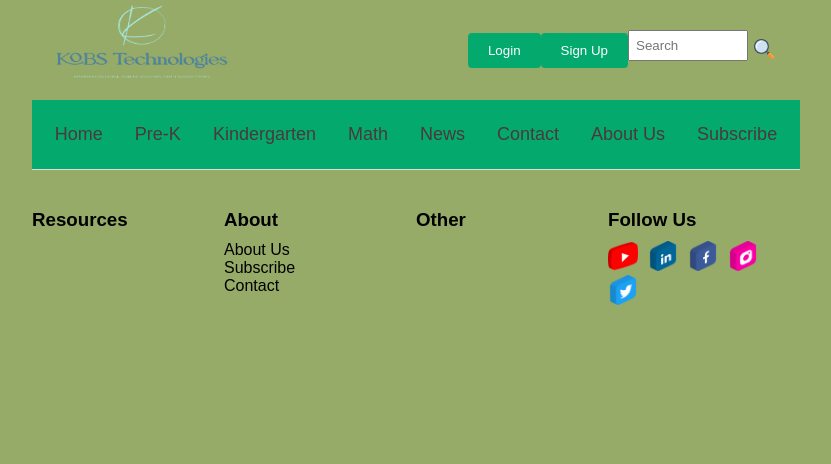
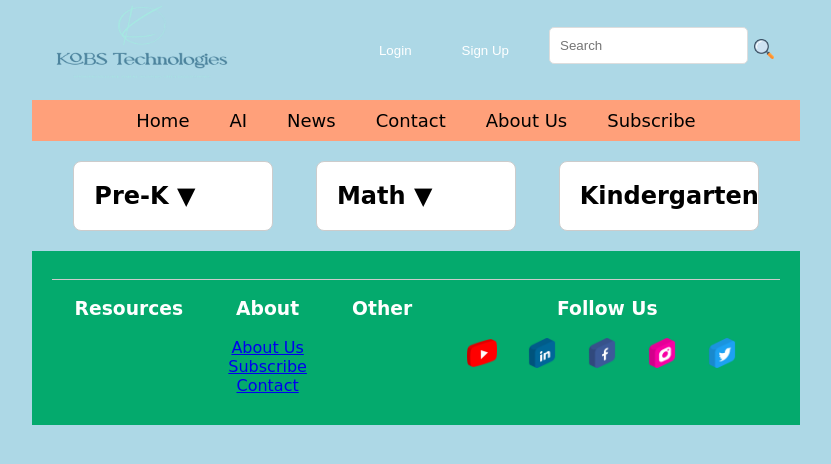
Before and after one commit to kvsravindrareddy/kvs-assessment-ui, a React (Create React App) app: page / in a window 1280 px wide. Shown: the top 464 px of the page, without its empty margins (224-1055 px from the left). Built offline with nearby package versions, Linux system fonts and the light colour scheme.

Commit message:
UI changes

```diff
--- a/src/App.js
+++ b/src/App.js
@@ -12,31 +12,23 @@ import CountingMoney from './pages/random/CountingMoney';
 import PreKWorksheets from './pages/prek/PreKWorksheets';
 import Shapes from './pages/prek/Shapes';
 import Colors from './pages/prek/Colors';
+import SpeakComponent from './pages/ai/SpeakComponent';
 
 function App() {
   const [activeSection, setActiveSection] = useState('Home');
-  const [showMathOptions, setShowMathOptions] = useState(false);
-  const [showPrekOptions, setShowPrekOptions] = useState(false);
+  const [expandedSection, setExpandedSection] = useState(null);
 
-  const navigationOptions = ['Home', 'Pre-K', 'Kindergarten', 'Math', 'News', 'Contact', 'About Us', 'Subscribe'];
-  const mathOptions = ['Random Assessment', 'Generate Numbers', "Word Problems", "Counting Money"];
+  const navigationOptions = ['Home', 'AI', 'News', 'Contact', 'About Us', 'Subscribe'];
+  const mathOptions = ['Random Assessment', 'Generate Numbers', 'Word Problems', 'Counting Money'];
   const prekOptions = ['Alphabets', 'Numbers', 'Shapes', 'Colors'];
 
   const handleNavigationClick = (option) => {
-    if (option === 'Pre-K') {
-      setShowPrekOptions(!showPrekOptions);
-    } else {
     setActiveSection(option);
-    }
   };
 
-  const toggleMathOptions = () => {
-    setShowMathOptions(!showMathOptions);
-  }
-
-  const togglePrekOptions = () => {
-    setShowPrekOptions(!showPrekOptions);
-  }
+  const toggleSection = (section) => {
+    setExpandedSection(expandedSection === section ? null : section);
+  };
 
   const renderMathComponent = (option) => {
     switch (option) {
@@ -51,7 +43,7 @@ function App() {
       default:
         return null;
     }
-  }
+  };
 
   const renderPrekComponent = (option) => {
     switch (option) {
@@ -66,36 +58,53 @@ function App() {
       default:
         return null;
     }
-  }
+  };
 
   return (
     <div id="mainpage" className={activeSection === 'Home' ? 'home' : ''}>
-      <div className='header'>
-        <div className='brand-section'>
-          <img src={require('./images/kobstechnologies-color.png')} alt='logo' />
+      <div className="header">
+        <div className="brand-section">
+          <img src={require('./images/kobstechnologies-color.png')} alt="logo" />
         </div>
-        <div className='nav-right'>
-          <div className='buttons'>
-            <button className='login'>Login</button>
-            <button className='signup'>Sign Up</button>
+        <div className="nav-right">
+          <div className="buttons">
+            <button className="login">Login</button>
+            <button className="signup">Sign Up</button>
           </div>
-          <div className='search'>
-            <input type='text' placeholder='Search' />
-            <button className='search-icon'>
-              <img src={require('./images/search-icon.png')} alt='search' />
+          <div className="search">
+            <input type="text" placeholder="Search" />
+            <button className="search-icon">
+              <img src={require('./images/search-icon.png')} alt="search" />
             </button>
           </div>
         </div>
       </div>
       <div className="topnav">
-        {navigationOptions.map(option => (
+        {navigationOptions.map((option) => (
           <div key={option} className={activeSection === option ? 'active' : ''}>
-            {option === 'Math' ? (
-              <div className="dropdown" onMouseEnter={toggleMathOptions} onMouseLeave={toggleMathOptions}>
-                <a className="dropbtn">Math</a>
-                {showMathOptions && (
+            <a onClick={() => handleNavigationClick(option)}>{option}</a>
+          </div>
+        ))}
+      </div>
+      {activeSection === 'Home' && (
+        <div className="home-sections">
+          <div className="section-card" onClick={() => toggleSection('Pre-K')}>
+            <h2>Pre-K {expandedSection === 'Pre-K' ? '▲' : '▼'}</h2>
+            {expandedSection === 'Pre-K' && (
               <div className="dropdown-content">
-                    {mathOptions.map(mathOption => (
+                {prekOptions.map((prekOption) => (
+                  <a key={prekOption} onClick={() => handleNavigationClick(prekOption)}>
+                    {prekOption}
+                  </a>
+                ))}
+              </div>
+            )}
+          </div>
+          <div className="section-card" onClick={() => toggleSection('Math')}>
+            <h2>Math {expandedSection === 'Math' ? '▲' : '▼'}</h2>
+            {expandedSection === 'Math' && (
+              <div className="dropdown-content">
+                {mathOptions.map((mathOption) => (
                   <a key={mathOption} onClick={() => handleNavigationClick(mathOption)}>
                     {mathOption}
                   </a>
@@ -103,32 +112,18 @@ function App() {
               </div>
             )}
           </div>
-            ) : option === 'Pre-K' ? (
-              <div className="dropdown" onMouseEnter={togglePrekOptions} onMouseLeave={togglePrekOptions}>
-                <a className="dropbtn">Pre-K</a>
-                {showPrekOptions && (
-                  <div className="dropdown-content">
-                    {prekOptions.map(prekOption => (
-                      <a key={prekOption} onClick={() => handleNavigationClick(prekOption)}>
-                        {prekOption}
-                      </a>
-                    ))}
+          <div className="section-card" onClick={() => handleNavigationClick('Kindergarten')}>
+            <h2>Kindergarten</h2>
+          </div>
         </div>
       )}
-              </div>
-            ) : (
-              <a onClick={() => handleNavigationClick(option)}>{option}</a>
-            )}
-          </div>
-        ))}
-      </div>
-      {renderPrekComponent(activeSection)}
-      {renderMathComponent(activeSection)}
+      {activeSection === 'AI' && <SpeakComponent />}
+      {prekOptions.includes(activeSection) && renderPrekComponent(activeSection)}
+      {mathOptions.includes(activeSection) && renderMathComponent(activeSection)}
       {activeSection === 'Subscribe' && <Subscribe />}
       {activeSection === 'Contact' && <Contactus />}
       {activeSection === 'About Us' && <AboutUs />}
 
-      {/* Footer section */}
       <footer>
         <hr className="footer-line" />
         <div className="footer-content">
@@ -139,11 +134,10 @@ function App() {
           <div className="footer-section about">
             <h3>About</h3>
             <a href="#" onClick={() => handleNavigationClick('About Us')}>About Us</a>
-              <br/>
+            <br />
             <a href="#" onClick={() => handleNavigationClick('Subscribe')}>Subscribe</a>
-              <br/>
+            <br />
             <a href="#" onClick={() => handleNavigationClick('Contact')}>Contact</a>
-
           </div>
           <div className="footer-section other">
             <h3>Other</h3>
@@ -152,11 +146,21 @@ function App() {
           <div className="footer-section follow-us">
             <h3>Follow Us</h3>
             <div className="social-icons">
-                <a href="https://www.youtube.com/@kobstechnologies/videos" target="_blank" rel="noopener noreferrer"><img className="icon" src={require('./images/youtube-logo.png')} alt="YouTube" /></a>
-                <a href="https://www.linkedin.com/in/kobs-technologies-9965572a6/" target="_blank" rel="noopener noreferrer"><img className="icon" src={require('./images/linkedin-logo.png')} alt="LinkedIn" /></a>
-                <a href="https://www.facebook.com/profile.php?id=61554761378472" target="_blank" rel="noopener noreferrer"><img className="icon" src={require('./images/facebook-logo.png')} alt="Facebook" /></a>
-                <a href="https://www.threads.net/@kobstechnologies" target="_blank" rel="noopener noreferrer"><img className="icon" src={require('./images/instagram-logo.png')} alt="Instagram" /></a>
-                <a href="https://twitter.com/technologi32955" target="_blank" rel="noopener noreferrer"><img className="icon" src={require('./images/twitter-logo.png')} alt="Twitter" /></a>
+              <a href="https://www.youtube.com/@kobstechnologies/videos" target="_blank" rel="noopener noreferrer">
+                <img className="icon" src={require('./images/youtube-logo.png')} alt="YouTube" />
+              </a>
+              <a href="https://www.linkedin.com/in/kobs-technologies-9965572a6/" target="_blank" rel="noopener noreferrer">
+                <img className="icon" src={require('./images/linkedin-logo.png')} alt="LinkedIn" />
+              </a>
+              <a href="https://www.facebook.com/profile.php?id=61554761378472" target="_blank" rel="noopener noreferrer">
+                <img className="icon" src={require('./images/facebook-logo.png')} alt="Facebook" />
+              </a>
+              <a href="https://www.threads.net/@kobstechnologies" target="_blank" rel="noopener noreferrer">
+                <img className="icon" src={require('./images/instagram-logo.png')} alt="Instagram" />
+              </a>
+              <a href="https://twitter.com/technologi32955" target="_blank" rel="noopener noreferrer">
+                <img className="icon" src={require('./images/twitter-logo.png')} alt="Twitter" />
+              </a>
             </div>
           </div>
         </div>
--- a/src/Config.js
+++ b/src/Config.js
@@ -1,15 +1,18 @@
 const CONFIG = {
     development: {
         EVALUATION_BASE_URL: 'http://localhost:9004',
-        ADMIN_BASE_URL: 'http://localhost:9003'
+        ADMIN_BASE_URL: 'http://localhost:9003',
+        AI_ASSESSMENT_BASE_URL: 'http://localhost:9005'
     },
     staging: {
         EVALUATION_BASE_URL: 'http://localhost:9004',
-        ADMIN_BASE_URL: 'http://localhost:9003'
+        ADMIN_BASE_URL: 'http://localhost:9003',
+        AI_ASSESSMENT_BASE_URL: 'http://localhost:9005'
     },
     production: {
         EVALUATION_BASE_URL: 'http://localhost:9004',
-        ADMIN_BASE_URL: 'http://localhost:9003'
+        ADMIN_BASE_URL: 'http://localhost:9003',
+        AI_ASSESSMENT_BASE_URL: 'http://localhost:9005'
     }
 };
 
--- /dev/null
+++ b/src/css/SpeakComponent.css
@@ -0,0 +1,34 @@
+/* SpeakComponent.css */
+
+.speak-component {
+    max-width: 600px;
+    margin: 0 auto;
+    padding: 20px;
+    border: 1px solid #ccc;
+    border-radius: 5px;
+    background-color: #f9f9f9;
+  }
+
+  .speak-component button {
+    padding: 10px 20px;
+    margin-right: 10px;
+    background-color: #007bff;
+    color: #fff;
+    border: none;
+    border-radius: 5px;
+    cursor: pointer;
+  }
+
+  .speak-component button:hover {
+    background-color: #0056b3;
+  }
+
+  .speak-component textarea {
+    width: 100%;
+    height: 150px;
+    margin-bottom: 10px;
+    padding: 10px;
+    border: 1px solid #ccc;
+    border-radius: 5px;
+    resize: none;
+  }
--- a/src/css/footer.css
+++ b/src/css/footer.css
@@ -3,3 +3,38 @@
     height: auto;
     margin-right: 10px;
 }
+
+footer {
+    background-color: #04AA6D;
+    color: white;
+    padding: 20px;
+    text-align: center;
+  }
+
+  .footer-line {
+    border: none;
+    border-top: 1px solid #ccc;
+  }
+
+  .footer-content {
+    display: flex;
+    justify-content: space-around;
+    flex-wrap: wrap;
+  }
+
+  .footer-section {
+    margin: 10px;
+  }
+
+  .footer-section h3 {
+    margin-top: 0;
+  }
+
+  .social-icons {
+    display: flex;
+    justify-content: center;
+  }
+
+  .social-icons a {
+    margin: 0 10px;
+  }
--- a/src/css/styles.css
+++ b/src/css/styles.css
@@ -1,24 +1,4 @@
 /* styles.css */
-.home {
-  background-color: rgb(255, 255, 255);
-}
-
-.header {
-  display: flex;
-  justify-content: space-between;
-  align-items: center;
-  padding: 10px 20px;
-}
-
-.brand-section {
-  display: flex;
-  align-items: center;
-}
-
-.brand-section img {
-  width: 180px;
-  height: 80px;
-}
 
 .brand-section-buttons {
   margin-left: auto; /* Push buttons to the right */
@@ -27,7 +7,7 @@
 }
 
 .brand-section-buttons button {
-  margin-left: 10px; /* Add space between buttons */
+  margin-left: 10px; /* Add space between buttons *
   background-color: transparent;
   color: white;
   border: none;
@@ -39,37 +19,7 @@
   background-color: #45A049; /* Highlight color on hover */
 }
 
-.search {
-  display: flex;
-  align-items: center;
-  margin-top: auto;
-}
-
-.search input[type="text"] {
-  padding: 6px;
-  width: 120px; /* Adjust the width as needed */
-}
-
-.search button.search-icon {
-  padding: 6px;
-  background-color: transparent;
-  border: none;
-  cursor: pointer;
-}
-
-.search button.search-icon img {
-  width: 20px;
-  height: 20px;
-}
-
-body {
-  margin: 0;
-  padding: 0;
-  background-color: #97ab68;
-  font-family: Arial, sans-serif;
-}
-
-  .contact-form {
+.contact-form {
     margin: 20px;
     padding: 20px;
     width: 90%; /* Adjust the width to make the table slightly bigger */
@@ -166,7 +116,7 @@ body {
 
 #mainpage {
   padding: 0 20%; /* Adjust the padding to leave white space on the left and right */
-  background-color: #97ab68;
+  /*background-color: #97ab68;*/
 }
 
 .topnav {
@@ -174,67 +124,47 @@ body {
   justify-content: center;
   background-color: #04AA6D;
   padding: 10px 0;
-}
-
-.topnav a {
-  display: block;
-  color: #4c3939;
-  padding: 14px 16px;
-  text-decoration: none;
-  font-size: 18px;
-  transition: background-color 0.3s, color 0.3s; /* Add smooth transition effect */
+  flex-wrap: wrap;
 }
 
 .topnav a:hover {
-  background-color: white; /* Change background color on hover */
-  color: #04AA6D; /* Change text color on hover */
-  border-radius: 10px; /* Add rounded corners on hover */
+  background-color: white;
+  color: #04AA6D;
+  border-radius: 10px;
 }
 
 .topnav a.active {
   background-color: #4c3939;
-  color: #04AA6D;
+  color: white;
   border-radius: 10px;
 }
 
 /* 3D Effect on Navigation Items */
 .topnav a {
   position: relative;
-}
-
-.topnav a::before {
-  content: '';
-  position: absolute;
-  top: 100%;
-  left: 0;
-  width: 100%;
-  height: 3px;
-  background-color: #04AA6D;
-  transform: scaleY(0); /* Initially, hide the line */
-  transition: transform 0.3s ease;
-}
-
-.topnav a:hover::before,
-.topnav a.active::before {
-  transform: scaleY(1); /* Show the line on hover or when active */
-}
-
-.nav-right {
-  display: flex;
-  align-items: center;
+  color: #4c3939;
+  padding: 14px 16px;
+  text-decoration: none;
+  font-size: 18px;
+  transition: background-color 0.3s, color 0.3s;
 }
 
 .dropdown-content {
-  position: absolute;
-  background-color: #f9f9f9;
-  min-width: 100px;
-  box-shadow: 0px 8px 16px 0px rgba(0,0,0,0.2);
-  z-index: 1;
+  margin-top: 10px;
+  text-align: left;
 }
 
-.dropdown {
-  position: relative;
-  display: inline-block;
+.dropdown-content a {
+  display: block;
+  padding: 8px 0;
+  color: #04AA6D;
+  text-decoration: none;
+  transition: color 0.3s;
+}
+
+.dropdown-content a:hover {
+  color: #00796B;
+  text-decoration: underline;
 }
 
 .generated-numbers-table {
@@ -382,6 +312,7 @@ body {
 
 /* Updated CSS for responsiveness and footer */
 /* Add media queries for responsiveness */
+/* Responsive Adjustments */
 @media screen and (max-width: 768px) {
   .topnav {
     flex-direction: column;
@@ -390,31 +321,21 @@ body {
   .topnav a {
     padding: 8px 0;
   }
+  .header {
+    flex-direction: column;
+    align-items: center;
+  }
+  .nav-right {
+    flex-direction: column;
+    align-items: center;
+  }
+  .buttons {
+    flex-direction: column;
+  }
+  .search {
+    margin-top: 10px;
+  }
 }
-
-.footer-line {
-  border: none;
-  border-top: 1px solid #ddd;
-  margin: 0;
-  clear: both;
-}
-
-.footer-content {
-  display: flex;
-  justify-content: space-around;
-  padding: 20px 0;
-}
-.footer-section {
-  flex: 1;
-}
-.footer-section h3 {
-  margin-bottom: 10px;
-}
-.footer-section a {
-  color: #000;
-  text-decoration: none;
-}
-
 
 /* Animated Logo */
 .brand-section img {
@@ -442,3 +363,131 @@ body {
 .search-icon:hover img {
   transform: scale(1.2); /* Increase size on hover */
 }
+
+
+body {
+  margin: 0;
+  padding: 0;
+  background-color: #add8e6;
+  font-family: 'Comic Sans MS', sans-serif;
+}
+
+.home {
+  background-color: inherit;
+}
+
+.home-sections {
+  display: flex;
+  justify-content: space-around;
+  padding: 20px;
+}
+
+.header {
+  display: flex;
+  justify-content: space-between;
+  align-items: center;
+  padding: 10px 20px;
+  /*background-color: #04AA6D;*/
+}
+
+.brand-section {
+  display: flex;
+  align-items: center;
+}
+
+.brand-section img {
+  width: 180px;
+  height: 80px;
+}
+
+.nav-right {
+  display: flex;
+  align-items: center;
+}
+
+.buttons {
+  /*margin-left: 20px;*/
+  display: flex;
+}
+
+.buttons button {
+  margin-left: 10px;
+  background-color: transparent;
+  color: white;
+  border: none;
+  cursor: pointer;
+  /*padding: 10px 20px;
+  border-radius: 5px;*/
+}
+
+.buttons button.login:hover,
+.buttons button.signup:hover {
+  background-color: #45A049;
+}
+
+.buttons button:hover {
+  background-color: #ff6347;
+}
+
+.search {
+  display: flex;
+  align-items: center;
+  margin-left: 20px;
+}
+
+.search input[type="text"] {
+  padding: 10px;
+  border-radius: 5px;
+  border: 1px solid #ddd;
+}
+
+.search button.search-icon {
+  padding: 6px;
+  background-color: transparent;
+  border: none;
+  cursor: pointer;
+}
+
+.search button.search-icon img {
+  width: 20px;
+  height: 20px;
+}
+
+.topnav {
+  display: flex;
+  justify-content: center;
+  background-color: #ffa07a;
+  padding: 10px 0;
+  flex-wrap: wrap;
+}
+
+.topnav a {
+  color: black;
+  padding: 14px 20px;
+  text-decoration: none;
+  font-size: 18px;
+  transition: background-color 0.3s, color 0.3s;
+}
+
+.section-card {
+  background-color: white;
+  border: 1px solid #ccc;
+  border-radius: 8px;
+  width: 200px;
+  padding: 20px;
+  text-align: center;
+  cursor: pointer;
+  transition: box-shadow 0.3s;
+}
+
+.section-card:hover {
+  box-shadow: 0 4px 8px rgba(0, 0, 0, 0.1);
+}
+
+.section-card h2 {
+  margin: 0;
+  font-size: 24px;
+  display: flex;
+  justify-content: space-between;
+  align-items: center;
+}
--- /dev/null
+++ b/src/pages/ai/SpeakComponent.jsx
@@ -0,0 +1,63 @@
+import React, { useState } from 'react';
+import '../../css/SpeakComponent.css'; // Make sure to create this CSS file for styling purposes
+
+function SpeakComponent() {
+  const [storyText, setStoryText] = useState('');
+  const [capturedText, setCapturedText] = useState('');
+  const [isListening, setIsListening] = useState(false);
+
+  const fetchStory = async () => {
+    try {
+      const response = await fetch('http://localhost:9005/story');
+      const data = await response.json();
+      setStoryText(data.text);
+    } catch (error) {
+      console.error('Error fetching story:', error);
+    }
+  };
+
+  const toggleListening = () => {
+    setIsListening(prevState => !prevState);
+    if (!isListening) {
+      // Start listening
+      // You can integrate a speech recognition library here
+    } else {
+      // Stop listening
+      // Send the captured text to the POST API
+      sendCapturedText();
+    }
+  };
+
+  const sendCapturedText = async () => {
+    try {
+      const response = await fetch('http://localhost:9005/speechtotext', {
+        method: 'POST',
+        headers: {
+          'Content-Type': 'application/json'
+        },
+        body: JSON.stringify({ text: capturedText })
+      });
+      // Handle response if needed
+    } catch (error) {
+      console.error('Error sending captured text:', error);
+    }
+  };
+
+  const handleChange = (event) => {
+    setCapturedText(event.target.value);
+  };
+
+  return (
+    <div className="speak-component">
+      <button onClick={fetchStory}>Fetch Story</button>
+      <div className="story-text">{storyText}</div>
+      <textarea placeholder="Speak here..." value={capturedText} onChange={handleChange}></textarea>
+      <button onClick={toggleListening}>
+        {isListening ? 'End Test' : 'Start Test'}
+      </button>
+      {isListening && <div className="listening-icon"></div>}
+    </div>
+  );
+}
+
+export default SpeakComponent;
```
Lines whose indentation alone changed are shown as unchanged.
